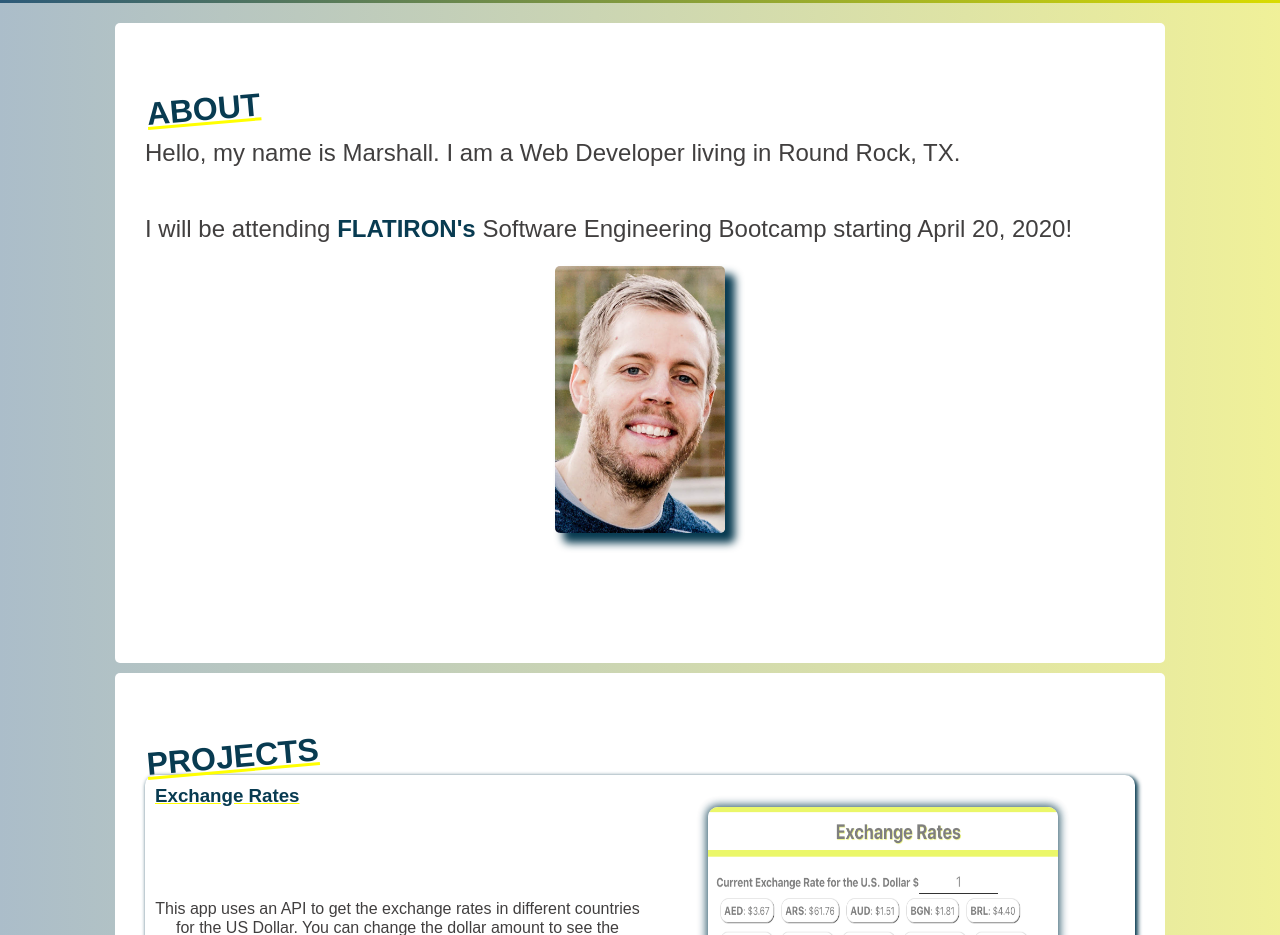
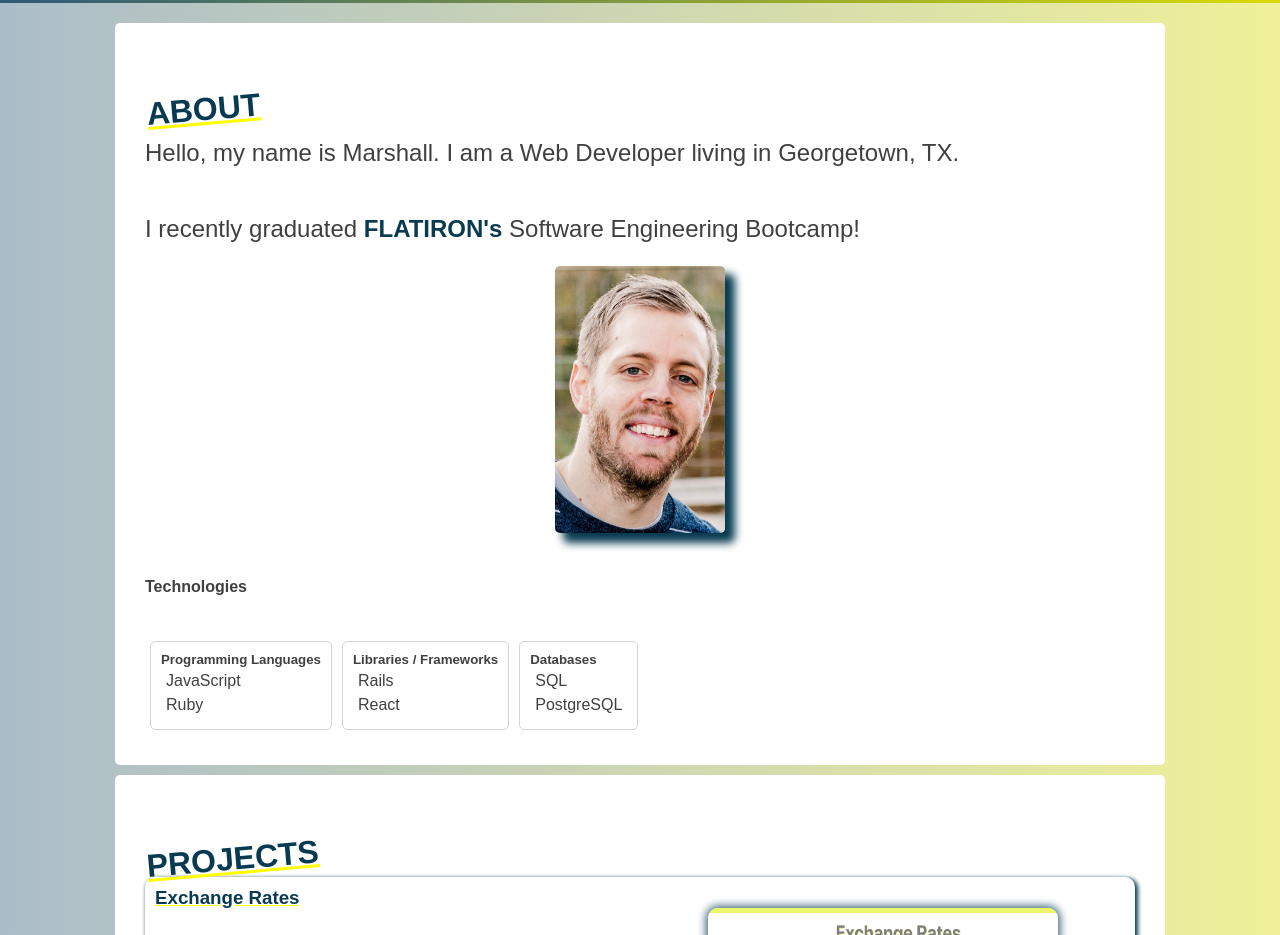
Before and after one commit to marshall405/portfolio-aca, a React (Create React App) app: page / in a window 1280 px wide. Shown: the part 260-1195 px from the top of the page. Built offline with nearby package versions, Linux system fonts and the light colour scheme; no server answers.

Commit message:
changed about and added technologies

```diff
--- a/src/components/About.js
+++ b/src/components/About.js
@@ -8,10 +8,46 @@ export class About extends React.Component {
         return (
             <div className='section' id='about'>
                 <h2> ABOUT </h2>
-                <p> Hello, my name is Marshall. I am a Web Developer living in Round Rock, TX.</p>
-                <p> I will be attending <a href='https://flatironschool.com/' target='blank'><strong>FLATIRON's</strong></a> Software Engineering Bootcamp starting April 20, 2020! </p>
+                <p> Hello, my name is Marshall. I am a Web Developer living in Georgetown, TX.</p>
+                <p> I recently graduated <a href='https://flatironschool.com/' target='blank'><strong>FLATIRON's</strong></a> Software Engineering Bootcamp! </p>
                 <div className='about-image-container'>
                     <img id='profileImg' src={Cabo} alt='me in cabo'></img>
+                </div>
+
+                <h4>Technologies</h4>
+
+                <div className="skills-container">
+                    <div className="skill">
+                        <h5> Programming Languages </h5>
+                        <ul>
+                            <li> JavaScript </li>
+                            <li> Ruby </li>
+                        </ul>
+                    </div>
+
+                    <div className="skill">
+
+                        <h5> Libraries / Frameworks </h5>
+
+                        <ul>
+                            <li>Rails</li>
+                            <li>React</li>
+                            <li></li>
+                        </ul>
+
+                    </div>
+
+                    <div className="skill">
+
+                        <h5> Databases </h5>
+
+                        <ul>
+                            <li>SQL</li>
+                            <li>PostgreSQL</li>
+                        </ul>
+
+                    </div>
+
                 </div>
             </div>
         )
--- a/src/styles/About.css
+++ b/src/styles/About.css
@@ -17,6 +17,10 @@
     display: flex;
     flex-wrap: wrap;
 }
-.skills-container *::before {
-    content: '|';
+
+.skill {
+    margin: 5px;
+    border: 1px solid rgb(212, 212, 212);
+    border-radius: 5px;
+    padding: 10px;
 }
```
